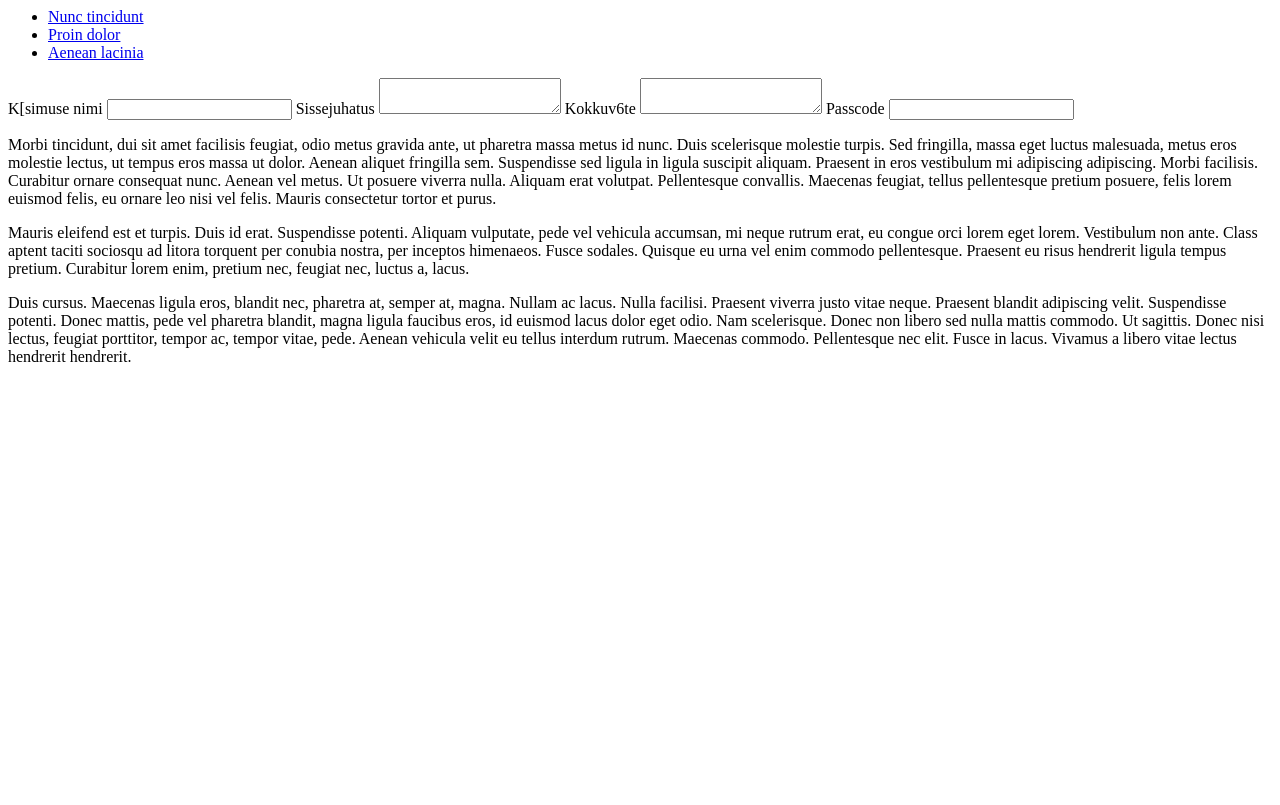
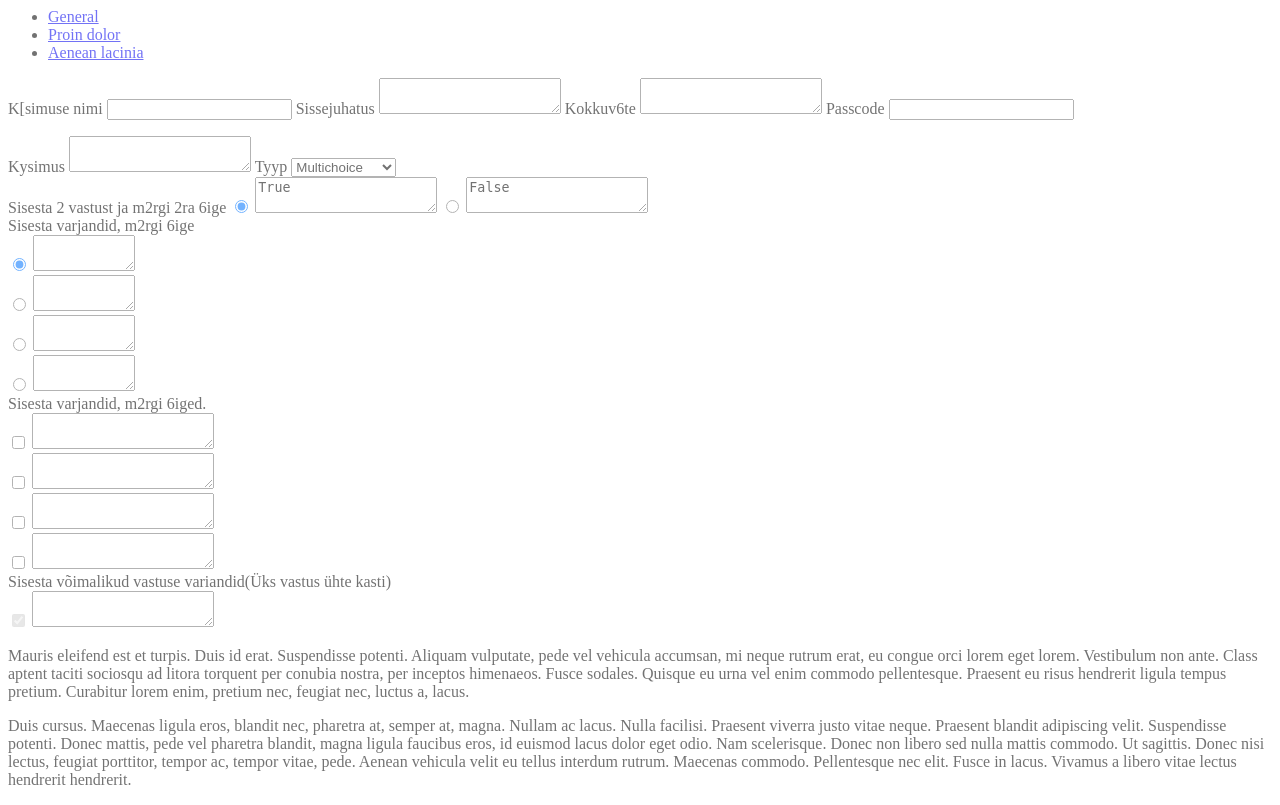
Before and after one commit to martinelias/testly, a PHP site: page /testly/views/tests_edit_view.php in a window 1280 px wide. Before the commit the page ends 362 px from the top, so only its background shows below. Run offline with PHP 8.4, Linux system fonts and the light colour scheme; the template is opened without the code that fills it, so the values that code supplies are empty; some libraries are stand-ins or nearby versions.

Commit message:
Upgrade Middle Earth theme. Add a ton of divs to tests_edit_view.

```diff
--- a/views/master_view.php
+++ b/views/master_view.php
@@ -41,7 +41,8 @@
 		}
 
 		body, html {
-			background:url(http://www.wallpapersforest.com/files/mordor-1.jpg);
+			background:url(http://www.wallpapersforest.com/files/mordor-1.jpg)no-repeat center center fixed;
+			background-size:100%;
 			height: 100%;
 
 		}
@@ -62,7 +63,7 @@
 				<span class="icon-bar"></span>
 				<span class="icon-bar"></span>
 			</button>
-			<a class="brand" href="#">Project name</a>
+			<a class="brand" href="#">Ring Depository</a>
 
 			<div class="nav-collapse collapse">
 				<ul class="nav">
--- a/views/tests_edit_view.php
+++ b/views/tests_edit_view.php
@@ -5,10 +5,9 @@
 		$("#tabs").tabs();
 	});
 </script>
-
-<div id="tabs">
+<div id="tabs" style="opacity: 0.55">
 	<ul>
-		<li><a href="#tabs-1">Nunc tincidunt</a></li>
+		<li><a href="#tabs-1">General</a></li>
 		<li><a href="#tabs-2">Proin dolor</a></li>
 		<li><a href="#tabs-3">Aenean lacinia</a></li>
 	</ul>
@@ -25,12 +24,76 @@
 		</form>
 	</div>
 	<div id="tabs-2">
-		<p>Morbi tincidunt, dui sit amet facilisis feugiat, odio metus gravida ante, ut pharetra massa metus id nunc. Duis
-			scelerisque molestie turpis. Sed fringilla, massa eget luctus malesuada, metus eros molestie lectus, ut tempus eros
-			massa ut dolor. Aenean aliquet fringilla sem. Suspendisse sed ligula in ligula suscipit aliquam. Praesent in eros
-			vestibulum mi adipiscing adipiscing. Morbi facilisis. Curabitur ornare consequat nunc. Aenean vel metus. Ut posuere
-			viverra nulla. Aliquam erat volutpat. Pellentesque convallis. Maecenas feugiat, tellus pellentesque pretium posuere,
-			felis lorem euismod felis, eu ornare leo nisi vel felis. Mauris consectetur tortor et purus.</p>
+		<label>Kysimus</label>
+		<textarea name="question_text"><?=$test['question_text']?></textarea>
+		<label>Tyyp</label>
+		<select name="type_id" id="type_id">
+			<option value="1">true/false</option>
+			<option value="2" selected="selected">Multichoice</option>
+			<option value="3">Multiresponse</option>
+			<option value="4">Fill da blank</option>
+		</select>
+		<div id="answer-template">
+			<div id="type_id_1" class="answer-template">
+				<label>Sisesta 2 vastust ja m2rgi 2ra 6ige</label>
+				<input type="radio" name="tf.correct" value="0" checked="checked">
+				<textarea name="answer.0">True</textarea>
+				<input type="radio" name="tf.correct" value="1">
+				<textarea name="answer.1">False</textarea>
+			</div>
+			<div id="type_id_2">
+				<label>Sisesta varjandid, m2rgi 6ige</label>
+				<div id="multiple-choice-options">
+					<div class="answer-option">
+						<input type="radio" name="mc.correct" value="0" checked ="checked">
+						<textarea name="mc.answer.0" rows="2" cols="10"></textarea>
+					</div>
+					<div class="answer-option">
+						<input type="radio" name="mc.correct" value="1">
+						<textarea name="mc.answer.1" rows="2" cols="10"></textarea>
+					</div>
+					<div class="answer-option">
+						<input type="radio" name="mc.correct" value="2">
+						<textarea name="mc.answer.2" rows="2" cols="10"></textarea>
+					</div>
+					<div class="answer-option">
+						<input type="radio" name="mc.correct" value="3">
+						<textarea name="mc.answer.3" rows="2" cols="10"></textarea>
+					</div>
+
+				</div>
+			</div>
+			<div id="type_id_3" class="answer-template">
+				<label>Sisesta varjandid, m2rgi 6iged.</label>
+				<div id="multiple-response-answer-option">
+					<div class="answer-option">
+						<input type="checkbox" name="mr.correct" value="1">
+						<textarea name="mr.answer.0"></textarea>
+					</div>
+					<div class="answer-option">
+						<input type="checkbox" name="mr.correct" value="1">
+						<textarea name="mr.answer.1"></textarea>
+					</div>
+					<div class="answer-option">
+						<input type="checkbox" name="mr.correct" value="1">
+						<textarea name="mr.answer.2"></textarea>
+					</div>
+					<div class="answer-option">
+						<input type="checkbox" name="mr.correct" value="1">
+						<textarea name="mr.answer.3"></textarea>
+					</div>
+				</div>
+			</div>
+			<div id="type_id_4">
+				<label>Sisesta võimalikud vastuse variandid(Üks vastus ühte kasti)</label>
+				<div id="fill-in-the-blank-answer-option">
+					<div class="answer-option">
+						<input type="checkbox" name="fitb.correct" checked="checked" disabled="true">
+						<textarea name="fitb.answer.0"></textarea>
+					</div>
+				</div>
+			</div>
+		</div>
 	</div>
 	<div id="tabs-3">
 		<p>Mauris eleifend est et turpis. Duis id erat. Suspendisse potenti. Aliquam vulputate, pede vel vehicula accumsan, mi
```
Also changed, not shown: views/tests_index_view.php (+4 -3 lines).
